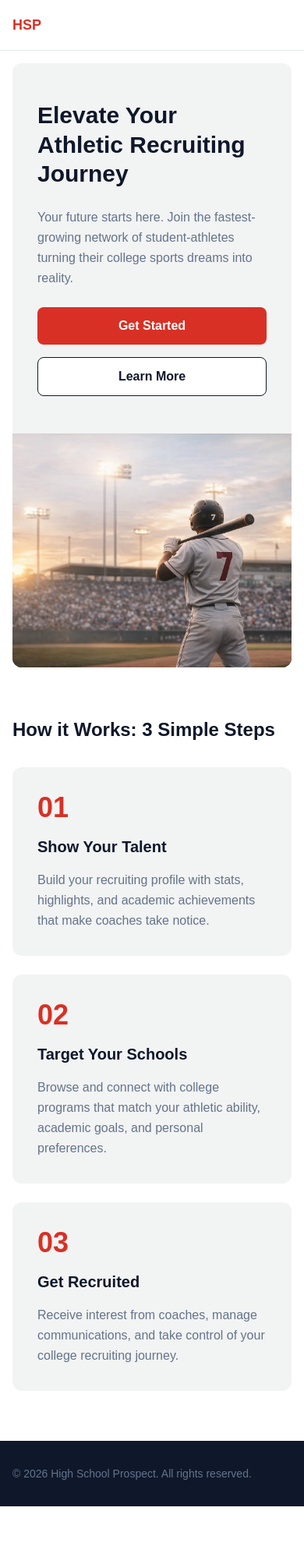
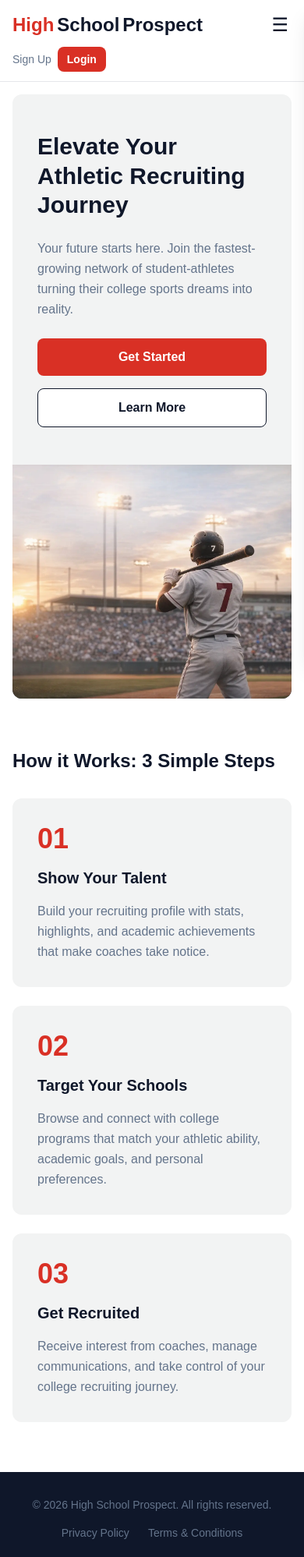
Before and after one commit to famripoll/hsp-platform-v2, a Next.js app: page / in a window 390 px wide. Shown: the top 1997 px of the page at 78% size. Before the commit the page ends 1932 px from the top, so only its background shows below. Built offline with nearby package versions, Linux system fonts and the light colour scheme.

Commit message:
Header and Footer complete - all pages verified desktop and mobile

```diff
--- /dev/null
+++ b/app/components/layout/Footer.tsx
@@ -0,0 +1,30 @@
+import Link from "next/link";
+
+export default function Footer() {
+  return (
+    <footer className="bg-hsp-dark text-white mt-auto">
+      <div className="max-w-[1200px] mx-auto px-4 md:px-8 py-8 flex flex-col md:flex-row items-center justify-between gap-4">
+
+        <p className="text-hsp-gray text-sm">
+          © 2026 High School Prospect. All rights reserved.
+        </p>
+
+        <nav className="flex items-center gap-6">
+          <Link
+            href="/privacy-policy"
+            className="text-sm text-hsp-gray hover:text-white transition-colors duration-150"
+          >
+            Privacy Policy
+          </Link>
+          <Link
+            href="/terms-and-conditions"
+            className="text-sm text-hsp-gray hover:text-white transition-colors duration-150"
+          >
+            Terms &amp; Conditions
+          </Link>
+        </nav>
+
+      </div>
+    </footer>
+  );
+}
--- /dev/null
+++ b/app/components/layout/Header.tsx
@@ -0,0 +1,134 @@
+"use client";
+
+import Link from "next/link";
+import { useState } from "react";
+
+const desktopLinks = [
+  { label: "About Us", href: "/about" },
+  { label: "Contact", href: "/contact" },
+  { label: "Sign Up", href: "/signup" },
+];
+
+const drawerLinks = [
+  { label: "Home", href: "/" },
+  { label: "About Us", href: "/about" },
+  { label: "Contact", href: "/contact" },
+  { label: "Pricing", href: "/pricing" },
+  { label: "Learn More", href: "/learn-more" },
+  { label: "Sign Up", href: "/signup" },
+];
+
+export default function Header() {
+  const [open, setOpen] = useState(false);
+  const close = () => setOpen(false);
+
+  return (
+    <>
+      <header className="sticky top-0 z-40 bg-white border-b border-gray-200">
+        <div className="max-w-[1200px] mx-auto px-4 md:px-8 flex flex-col md:flex-row md:items-center md:justify-between md:h-16 py-3 md:py-0">
+
+          {/* Row 1 (mobile) / Left side (desktop): Logo + hamburger */}
+          <div className="flex items-center justify-between">
+            <Link href="/" className="flex items-baseline gap-1 font-black text-2xl md:text-3xl leading-none">
+              <span className="text-hsp-red">High</span>
+              <span className="text-hsp-dark">School</span>
+              <span className="text-hsp-dark">Prospect</span>
+            </Link>
+            <button
+              onClick={() => setOpen(true)}
+              aria-label="Open menu"
+              className="md:hidden p-1 text-2xl text-hsp-dark"
+            >
+              ☰
+            </button>
+          </div>
+
+          {/* Row 2 (mobile only): Sign Up + Login */}
+          <div className="flex md:hidden items-center gap-2 mt-2">
+            <Link
+              href="/signup"
+              className="text-sm text-hsp-gray hover:text-hsp-dark transition-colors duration-150"
+            >
+              Sign Up
+            </Link>
+            <Link
+              href="/login"
+              className="bg-hsp-red text-white text-sm font-semibold px-3 py-1.5 rounded-lg hover:opacity-90 transition-opacity duration-150"
+            >
+              Login
+            </Link>
+          </div>
+
+          {/* Desktop nav — md and above */}
+          <nav className="hidden md:flex items-center gap-6">
+            {desktopLinks.map((link) => (
+              <Link
+                key={link.href}
+                href={link.href}
+                className="text-sm text-hsp-gray hover:text-hsp-dark transition-colors duration-150"
+              >
+                {link.label}
+              </Link>
+            ))}
+            <Link
+              href="/login"
+              className="bg-hsp-red text-white text-sm font-semibold px-4 py-2 rounded-lg hover:opacity-90 transition-opacity duration-150"
+            >
+              Login
+            </Link>
+          </nav>
+
+        </div>
+      </header>
+
+      {/* Overlay */}
+      <div
+        onClick={close}
+        aria-hidden="true"
+        className={`fixed inset-0 z-40 bg-black/40 md:hidden transition-opacity duration-300 ${
+          open ? "opacity-100 pointer-events-auto" : "opacity-0 pointer-events-none"
+        }`}
+      />
+
+      {/* Drawer */}
+      <div
+        className={`fixed top-0 right-0 h-full w-64 bg-white z-50 flex flex-col shadow-xl md:hidden transition-transform duration-300 ${
+          open ? "translate-x-0" : "translate-x-full"
+        }`}
+      >
+        {/* Drawer header */}
+        <div className="h-16 flex items-center justify-between px-5 border-b border-gray-200 shrink-0">
+          <span className="font-bold text-sm text-hsp-dark">Menu</span>
+          <button
+            onClick={close}
+            aria-label="Close menu"
+            className="text-hsp-gray hover:text-hsp-dark text-lg p-1 transition-colors duration-150"
+          >
+            ✕
+          </button>
+        </div>
+
+        {/* Drawer links */}
+        <nav className="flex flex-col gap-1 p-4">
+          {drawerLinks.map((link) => (
+            <Link
+              key={link.href}
+              href={link.href}
+              onClick={close}
+              className="text-sm font-medium text-hsp-dark px-3 py-3 rounded-lg hover:bg-hsp-card transition-colors duration-150"
+            >
+              {link.label}
+            </Link>
+          ))}
+          <Link
+            href="/login"
+            onClick={close}
+            className="mt-2 text-center bg-hsp-red text-white text-sm font-semibold px-3 py-3 rounded-lg hover:opacity-90 transition-opacity duration-150"
+          >
+            Login
+          </Link>
+        </nav>
+      </div>
+    </>
+  );
+}
--- a/app/contact/page.tsx
+++ b/app/contact/page.tsx
@@ -11,7 +11,7 @@ export const metadata: Metadata = {
 export default function ContactPage() {
   return (
     <div className="pb-16">
-      <div className="flex flex-col md:flex-row gap-8 md:gap-12 min-h-[640px]">
+      <div className="flex flex-col md:flex-row gap-8 md:gap-12">
 
         {/* Left — Form */}
         <div className="flex-1 flex flex-col justify-center">
--- a/app/layout.tsx
+++ b/app/layout.tsx
@@ -1,5 +1,7 @@
 import type { Metadata } from "next";
 import "./globals.css";
+import Header from "./components/layout/Header";
+import Footer from "./components/layout/Footer";
 
 export const metadata: Metadata = {
   title: "High School Prospect | HSP",
@@ -13,14 +15,9 @@ export default function RootLayout({
 }) {
   return (
     <html lang="en" className="h-full">
-      <body className="h-full flex flex-col bg-white text-hsp-dark antialiased">
+      <body className="h-full flex flex-col bg-white text-hsp-dark antialiased overflow-y-scroll">
 
-        {/* Header placeholder — replace with real Header component */}
-        <header className="sticky top-0 z-50 bg-white border-b border-gray-200">
-          <div className="max-w-[1200px] mx-auto px-4 md:px-8 h-16 flex items-center">
-            <span className="font-bold text-lg text-hsp-red">HSP</span>
-          </div>
-        </header>
+        <Header />
 
         {/* Main content — consistent padding across all pages */}
         <main className="flex-1">
@@ -29,14 +26,7 @@ export default function RootLayout({
           </div>
         </main>
 
-        {/* Footer placeholder — replace with real Footer component */}
-        <footer className="bg-hsp-dark text-white mt-auto">
-          <div className="max-w-[1200px] mx-auto px-4 md:px-8 py-8">
-            <p className="text-hsp-gray text-sm">
-              © 2026 High School Prospect. All rights reserved.
-            </p>
-          </div>
-        </footer>
+        <Footer />
 
       </body>
     </html>
```
